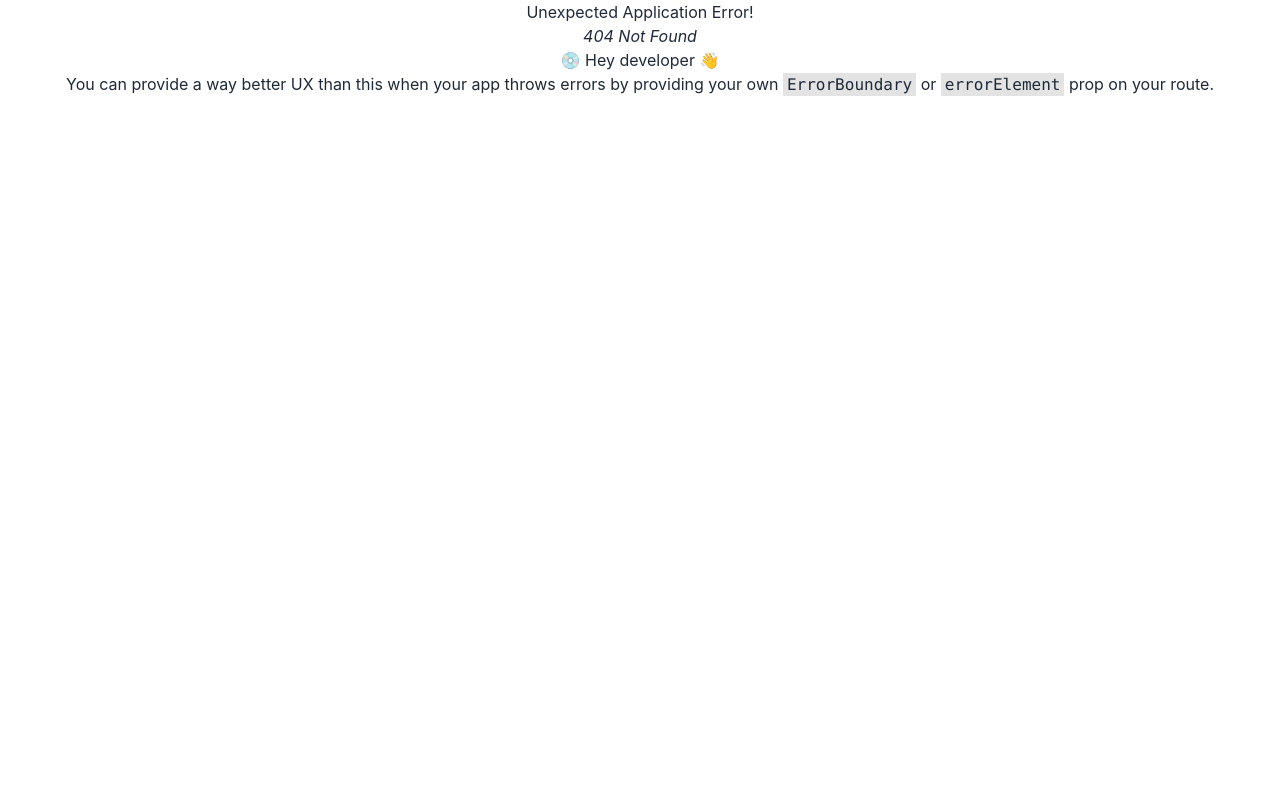
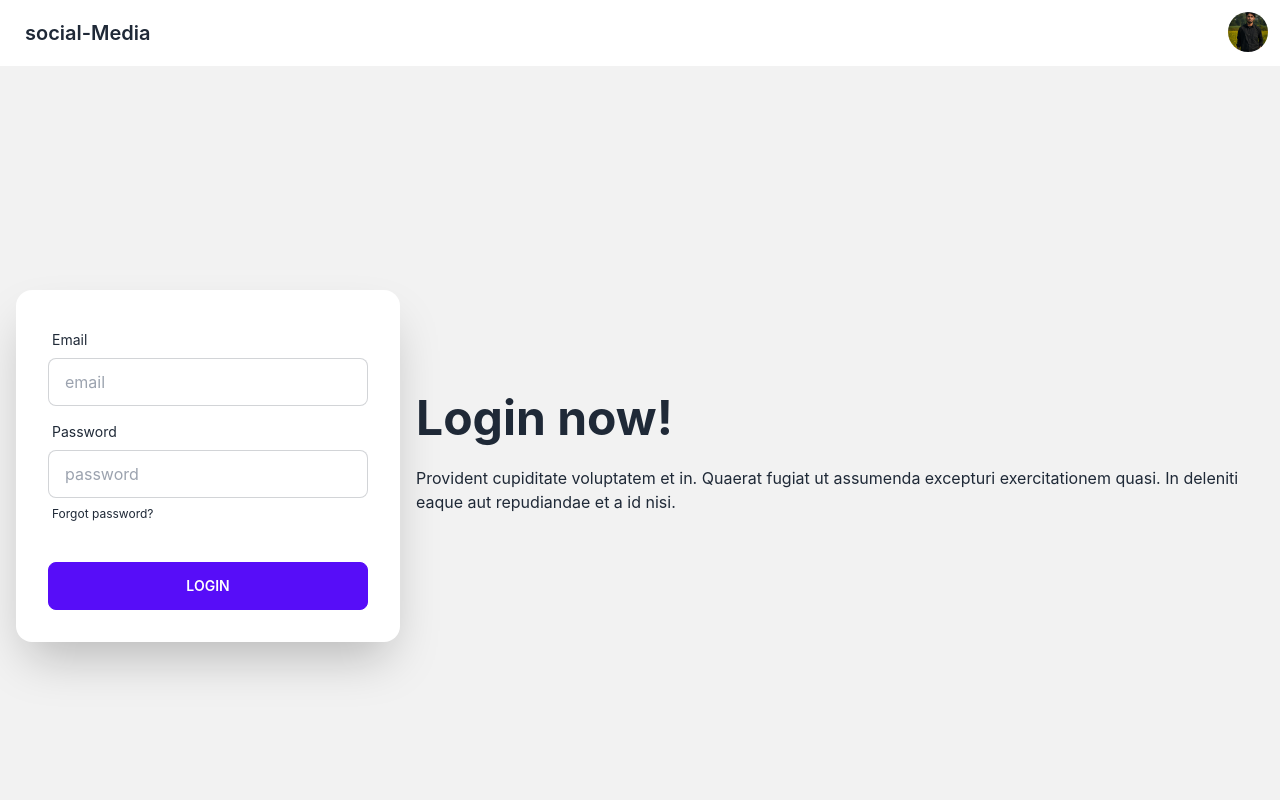
Before and after one commit to Flocky05/social-media, a React (Create React App) app: page /Login in a window 1280 px wide. Before the commit this address had no page. Shown: the top 800 px of the page. Built offline with nearby package versions, Linux system fonts and the light colour scheme.

Commit message:
added login part

```diff
--- /dev/null
+++ b/src/Components/Shared/Login/Login.js
@@ -0,0 +1,61 @@
+import React from "react";
+import { Link } from "react-router-dom";
+import img from "../../../imges/LogOut/background.jpg";
+
+const Login = () => {
+  return (
+    <section
+      className=" "
+      style={{
+        BackgroundImage: `url(${img})`,
+      }}
+    >
+      <div className="hero min-h-screen bg-base-200">
+        <div className="hero-content flex-col lg:flex-row-reverse">
+          <div className="text-center lg:text-left">
+            <h1 className="text-5xl font-bold">Login now!</h1>
+            <p className="py-6">
+              Provident cupiditate voluptatem et in. Quaerat fugiat ut assumenda
+              excepturi exercitationem quasi. In deleniti eaque aut repudiandae
+              et a id nisi.
+            </p>
+          </div>
+          <div className="card flex-shrink-0 w-full max-w-sm shadow-2xl bg-base-100">
+            <div className="card-body">
+              <div className="form-control">
+                <label className="label">
+                  <span className="label-text">Email</span>
+                </label>
+                <input
+                  type="text"
+                  placeholder="email"
+                  className="input input-bordered"
+                />
+              </div>
+              <div className="form-control">
+                <label className="label">
+                  <span className="label-text">Password</span>
+                </label>
+                <input
+                  type="text"
+                  placeholder="password"
+                  className="input input-bordered"
+                />
+                <label className="label">
+                  <Link to="/" className="label-text-alt link link-hover">
+                    Forgot password?
+                  </Link>
+                </label>
+              </div>
+              <div className="form-control mt-6">
+                <button className="btn btn-primary">Login</button>
+              </div>
+            </div>
+          </div>
+        </div>
+      </div>
+    </section>
+  );
+};
+
+export default Login;
--- a/src/Router/Router.js
+++ b/src/Router/Router.js
@@ -3,6 +3,7 @@ import LogOut from "../Components/LogOut/LogOut";
 import Main from "../Components/Main/Main";
 import NewsFeed from "../Components/NewsFeed/NewsFeed";
 import Profile from "../Components/Profile/Profile";
+import Login from "../Components/Shared/Login/Login";
 
 const { createBrowserRouter } = require("react-router-dom");
 
@@ -27,6 +28,10 @@ export const router = createBrowserRouter([
         path: "/Logout",
         element: <LogOut></LogOut>,
       },
+      {
+        path: "/Login",
+        element: <Login></Login>,
+      },
     ],
   },
 ]);
```
